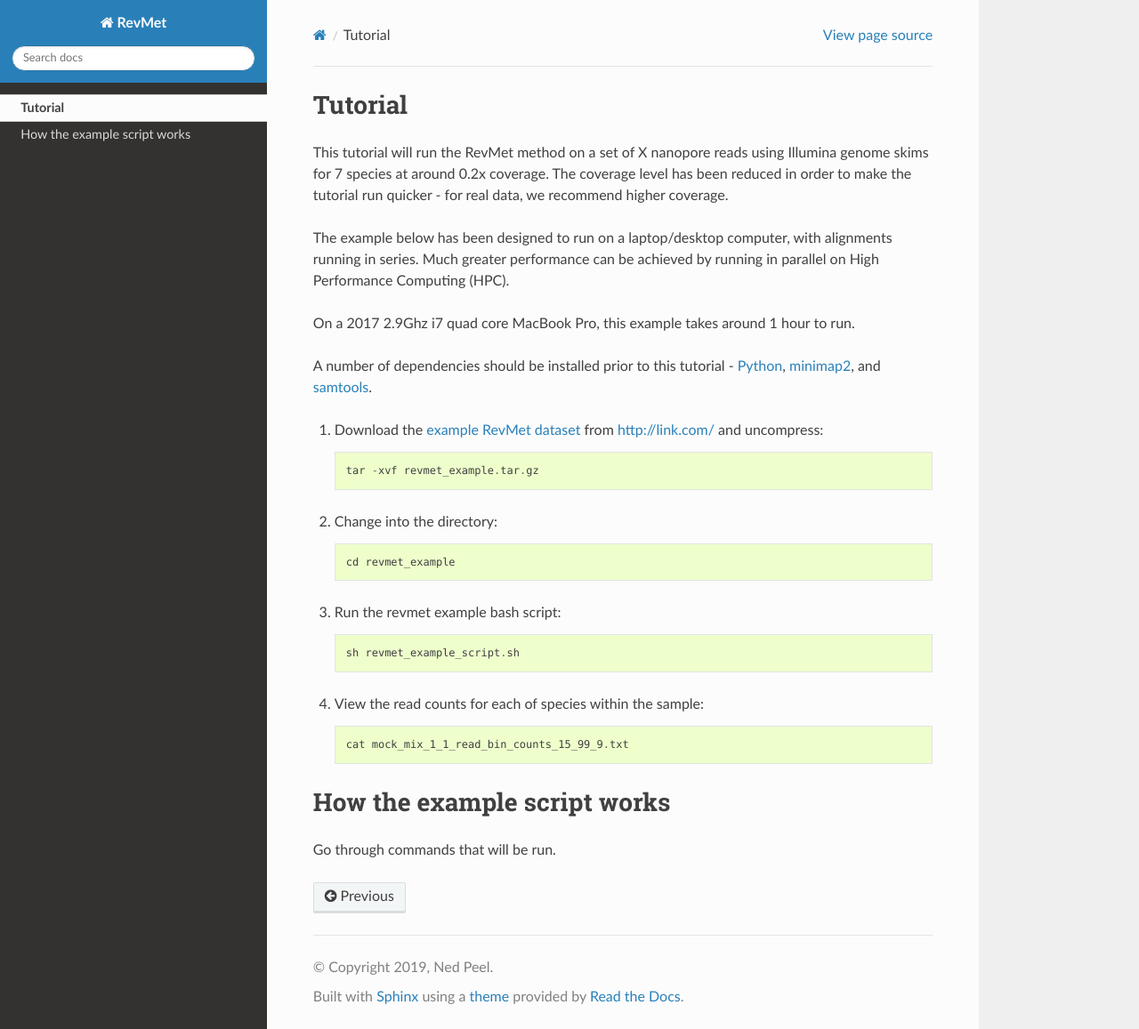
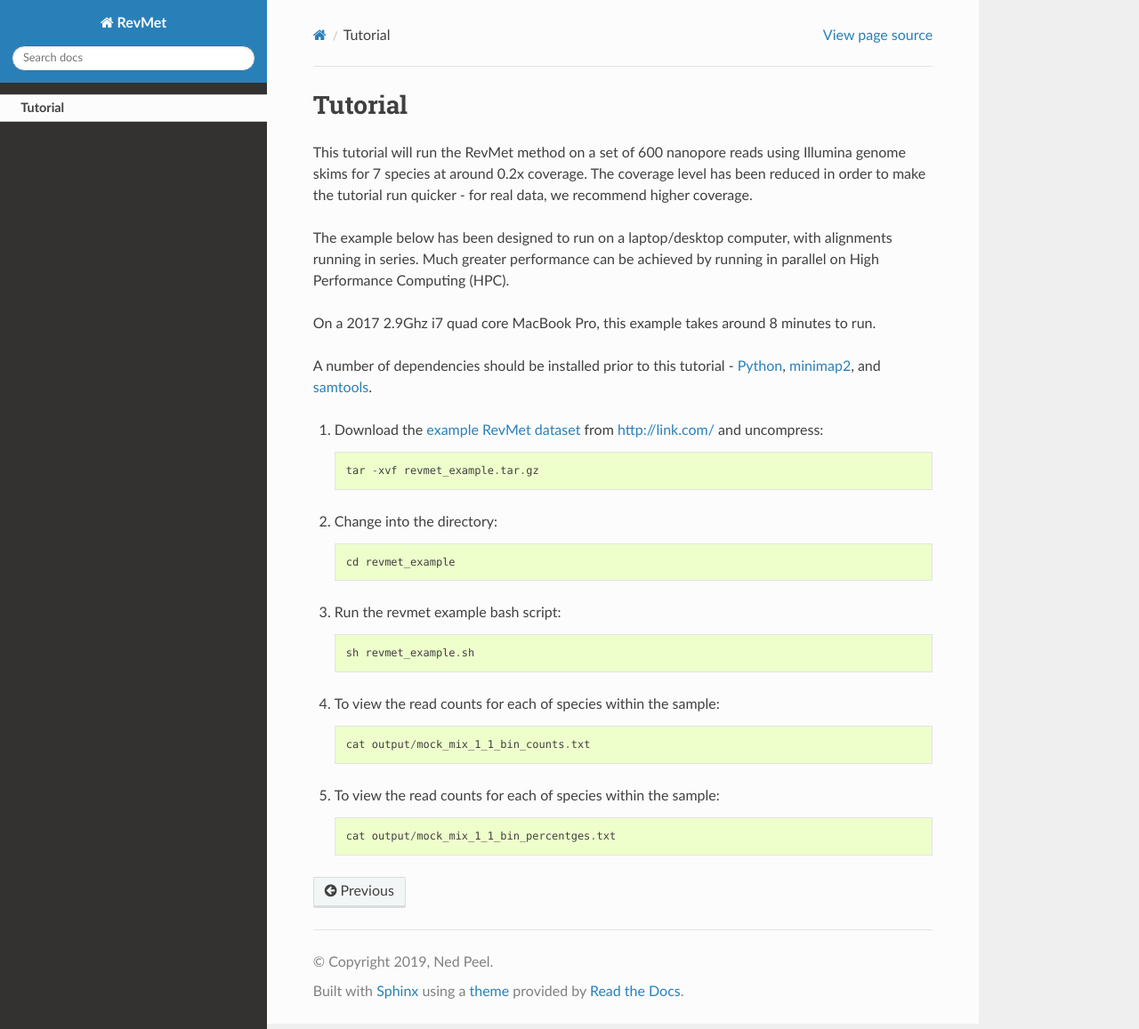
Before and after one commit to nedpeel/RevMet, a Sphinx documentation site: the page built from docs/tutorial.rst, in a window 1280 px wide and 1157 px high. Shown: the whole window at 89% size. Built offline with Sphinx 7.4.7 and the Read the Docs theme 2.0.0, drawn with Linux system fonts in a browser that asks for light colours.

Commit message:
update documentation

```diff
--- a/docs/tutorial.rst
+++ b/docs/tutorial.rst
@@ -3,11 +3,11 @@
 Tutorial
 ========
 
-This tutorial will run the RevMet method on a set of X nanopore reads using Illumina genome skims for 7 species at around 0.2x coverage. The coverage level has been reduced in order to make the tutorial run quicker - for real data, we recommend higher coverage.
+This tutorial will run the RevMet method on a set of 600 nanopore reads using Illumina genome skims for 7 species at around 0.2x coverage. The coverage level has been reduced in order to make the tutorial run quicker - for real data, we recommend higher coverage.
 
 The example below has been designed to run on a laptop/desktop computer, with alignments running in series. Much greater performance can be achieved by running in parallel on High Performance Computing (HPC).
 
-On a 2017 2.9Ghz i7 quad core MacBook Pro, this example takes around 1 hour to run.
+On a 2017 2.9Ghz i7 quad core MacBook Pro, this example takes around 8 minutes to run.
 
 A number of dependencies should be installed prior to this tutorial -
 `Python <https://www.python.org/downloads/>`__, `minimap2 <https://github.com/lh3/minimap2>`__,
@@ -25,13 +25,12 @@ and `samtools <http://www.htslib.org/download/>`__.
 
 #. Run the revmet example bash script::
 
-     sh revmet_example_script.sh
+     sh revmet_example.sh
 
-#. View the read counts for each of species within the sample::
+#. To view the read counts for each of species within the sample::
 
-     cat mock_mix_1_1_read_bin_counts_15_99_9.txt
+     cat output/mock_mix_1_1_bin_counts.txt
 
-How the example script works
-============================
+#. To view the read counts for each of species within the sample::
 
-Go through commands that will be run.
+     cat output/mock_mix_1_1_bin_percentges.txt
```
